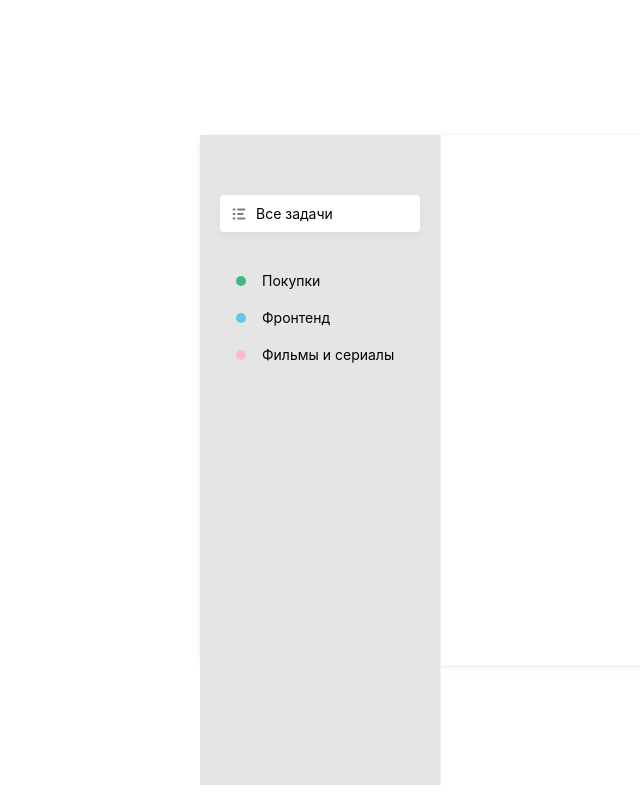
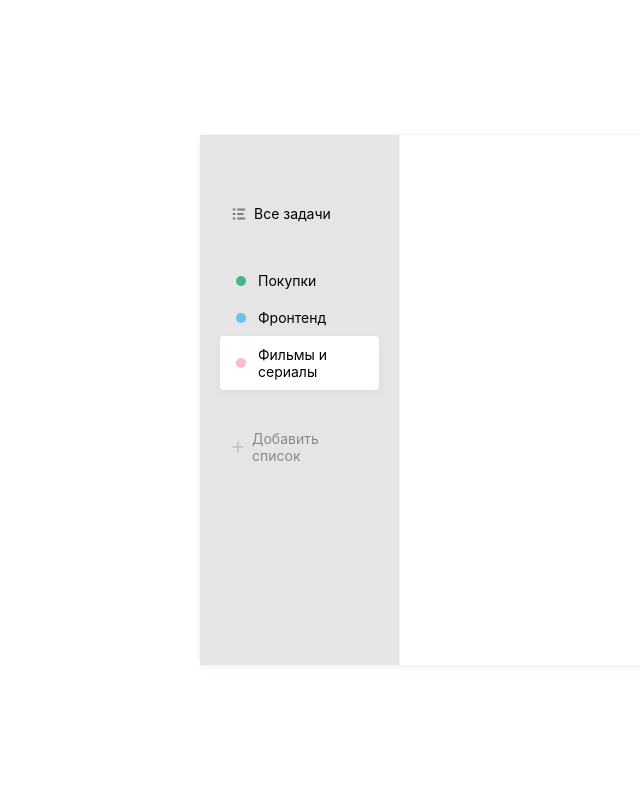
Before and after one commit to lainlainlain/react-todo-app, a React (Create React App) app: page / in a window 1280 px wide. Shown: the whole page, without its empty margins (65-705 px from the left). Built offline with nearby package versions, Linux system fonts and the light colour scheme.

Commit message:
added list

```diff
--- a/src/App.js
+++ b/src/App.js
@@ -1,6 +1,9 @@
 import List from "./components/List/List";
 
 import "./App.css";
+import AddList from "./components/AddList/AddList";
+import React from "react";
+import DB from "./assets/db.json";
 
 function App() {
   return (
@@ -24,26 +27,27 @@ function App() {
                 </svg>
               ),
               name: "Все задачи",
-              active: true
             },
           ]}
         />
         <List
           props={[
             {
-              color: 'green',
+              color: "green",
               name: "Покупки",
             },
             {
-              color: 'blue',
+              color: "blue",
               name: "Фронтенд",
             },
             {
-              color: 'pink',
+              color: "pink",
               name: "Фильмы и сериалы",
+              active: true,
             },
           ]}
         />
+        <AddList colors={DB.colors} />
       </div>
 
       <div className="todo__tasks"></div>
--- /dev/null
+++ b/src/assets/db.json
@@ -0,0 +1,173 @@
+{
+  "lists": [
+    {
+      "id": 1,
+      "name": "Продажи",
+      "colorId": 5
+    },
+    {
+      "id": 2,
+      "name": "Фронтенд",
+      "colorId": 4
+    },
+    {
+      "id": 3,
+      "name": "Фильмы и сериалы",
+      "colorId": 3
+    },
+    {
+      "id": 4,
+      "name": "Книги",
+      "colorId": 2
+    },
+    {
+      "id": 5,
+      "name": "Личное",
+      "colorId": 1
+    },
+    {
+      "name": "Спорт",
+      "colorId": 3,
+      "id": 6
+    },
+    {
+      "name": "Курс по ReactJS ToDo",
+      "colorId": 7,
+      "id": 7
+    }
+  ],
+  "tasks": [
+    {
+      "id": 1,
+      "listId": 2,
+      "text": "Изучить JavaScript",
+      "completed": true
+    },
+    {
+      "id": 2,
+      "listId": 2,
+      "text": "Изучить паттерны проектирования",
+      "completed": false
+    },
+    {
+      "id": 3,
+      "listId": 2,
+      "text": "ReactJS Hooks (useState, useReducer, useEffect и т.д.)",
+      "completed": true
+    },
+    {
+      "id": 4,
+      "listId": 2,
+      "text": "Redux (redux-observable, redux-saga)",
+      "completed": false
+    },
+    {
+      "listId": 2,
+      "text": "123",
+      "completed": true,
+      "id": 5
+    },
+    {
+      "listId": 1,
+      "text": "test",
+      "completed": false,
+      "id": 6
+    },
+    {
+      "listId": 1,
+      "text": "qweqwe",
+      "completed": false,
+      "id": 7
+    },
+    {
+      "listId": 1,
+      "text": "qweqwe",
+      "completed": true,
+      "id": 8
+    },
+    {
+      "listId": 1,
+      "text": "123",
+      "completed": false,
+      "id": 9
+    },
+    {
+      "listId": 4,
+      "text": "Купить 1984!",
+      "completed": true,
+      "id": 10
+    },
+    {
+      "listId": 2,
+      "text": "222",
+      "completed": true,
+      "id": 12
+    },
+    {
+      "listId": 7,
+      "text": "Сделали сайдбар",
+      "completed": true,
+      "id": 15
+    },
+    {
+      "listId": 7,
+      "text": "Сделали список задач",
+      "completed": true,
+      "id": 16
+    },
+    {
+      "listId": 7,
+      "text": "Сделали удаление и редактирование задач и списков",
+      "completed": true,
+      "id": 17
+    },
+    {
+      "listId": 8,
+      "text": "tttt",
+      "completed": false,
+      "id": 18
+    }
+  ],
+  "colors": [
+    {
+      "id": 1,
+      "hex": "#C9D1D3",
+      "name": "grey"
+    },
+    {
+      "id": 2,
+      "hex": "#42B883",
+      "name": "green"
+    },
+    {
+      "id": 3,
+      "hex": "#64C4ED",
+      "name": "blue"
+    },
+    {
+      "id": 4,
+      "hex": "#FFBBCC",
+      "name": "pink"
+    },
+    {
+      "id": 5,
+      "hex": "#B6E6BD",
+      "name": "lime"
+    },
+    {
+      "id": 6,
+      "hex": "#C355F5",
+      "name": "purple"
+    },
+    {
+      "id": 7,
+      "hex": "#110133",
+      "name": "black"
+    },
+    {
+      "id": 8,
+      "hex": "#FF6464",
+      "name": "red"
+    }
+  ]
+}
--- /dev/null
+++ b/src/components/AddList/AddList.js
@@ -0,0 +1,79 @@
+import { useState } from "react";
+import List from "../List/List";
+import Badge from "../UI/Badge/Badge";
+
+import "./AddList.scss";
+import closeSvg from "../../assets/img/close.svg";
+
+const AddList = ({ colors }) => {
+  const [visiblePopup, setVisiblePopup] = useState(false);
+  const [selectedColor, setSelectedColor] = useState(colors[0].id);
+
+  return (
+    <div className="add-list">
+      <List
+        onClickPopup={() => {
+          setVisiblePopup(true);
+        }}
+        props={[
+          {
+            className: "list__add-button",
+            icon: (
+              <svg
+                width="12"
+                height="12"
+                viewBox="0 0 12 12"
+                fill="none"
+                xmlns="http://www.w3.org/2000/svg"
+              >
+                <path
+                  d="M6 1V11"
+                  stroke="#868686"
+                  strokeWidth="1.5"
+                  strokeLinecap="round"
+                  strokeLinejoin="round"
+                />
+                <path
+                  d="M1 6H11"
+                  stroke="#868686"
+                  strokeWidth="1.5"
+                  strokeLinecap="round"
+                  strokeLinejoin="round"
+                />
+              </svg>
+            ),
+            name: "Добавить список ",
+          },
+        ]}
+      />
+      {visiblePopup && (
+        <div className="add-list__popup">
+          <img
+            src={closeSvg}
+            alt="close"
+            className="add-list__popup-close-btn"
+            onClick={() => setVisiblePopup(false)}
+          ></img>
+          <input
+            type="text"
+            className="field"
+            placeholder="Название папки"
+          ></input>
+          <div className="add-list__popup-colors">
+            {colors.map((color) => (
+              <Badge
+                onSelectedColor={() => setSelectedColor(color.id)}
+                key={color.id}
+                color={color.name}
+                className={selectedColor === color.id && "active"}
+              ></Badge>
+            ))}
+          </div>
+          <button className="button">Добавить</button>
+        </div>
+      )}
+    </div>
+  );
+};
+
+export default AddList;
--- /dev/null
+++ b/src/components/AddList/AddList.scss
@@ -0,0 +1,39 @@
+.add-list {
+  &__popup {
+    padding: 18px;
+    width: 240px;
+    height: 150px;
+    background: #ffffff;
+    box-shadow: 0px 6px 10px rgba(0, 0, 0, 0.05);
+    border-radius: 10px;
+    box-sizing: border-box;
+    position: relative;
+
+    &-close-btn {
+      position: absolute;
+      right: -8px;
+      top: -8px;
+      cursor: pointer;
+    }
+
+    .button {
+      margin-top: 12px;
+      width: 100%;
+    }
+
+    &-colors {
+      display: flex;
+      justify-content: space-between;
+      margin-top: 12px;
+      .badge {
+        width: 16px;
+        height: 16px;
+        border: 2px solid transparent;
+        cursor: pointer;
+        &.active {
+          border: 2px solid #525225;
+        }
+      }
+    }
+  }
+}
--- a/src/components/List/List.js
+++ b/src/components/List/List.js
@@ -1,18 +1,17 @@
 import "./List.scss";
+import classNames from "classnames";
+import Badge from "../UI/Badge/Badge";
 
-const List = ({ props }) => {
+const List = ({ props, onClickPopup }) => {
   return (
-    <ul className="list">
-      {props.map((item) => {
+    <ul onClick={onClickPopup} className="list">
+      {props.map((item, index) => {
         return (
-          <li className={item.active ? 'active' : ''}>
-            <i>
-              {item.icon ? (
-                item.icon
-              ) : (
-                <i className={`badge badge--${item.color}`}></i>
-              )}
-            </i>
+          <li
+            key={index}
+            className={classNames(item.className, { active: item.active })}
+          >
+            <i>{item.icon ? item.icon : <Badge color={item.color} />}</i>
             <span>{item.name}</span>
           </li>
         );
--- a/src/components/List/List.scss
+++ b/src/components/List/List.scss
@@ -1,6 +1,12 @@
 .list {
   margin-bottom: 30px;
   cursor: pointer;
+  &__add-button {
+    opacity: 0.4;
+    &:hover {
+      opacity: 1;
+    }
+  }
   li {
     display: flex;
     align-items: center;
@@ -14,24 +20,11 @@
 
     i {
       display: inline-flex;
-      margin-right: 10px;
-    }
-    .badge {
-      width: 10px;
-      height: 10px;
-      border-radius: 30px;
-      position: relative;
-      left: 4px;
-
-      &--green {
-        background-color: #42b883;
-      }
-      &--blue {
-        background-color: #64c4ed;
-      }
-      &--pink {
-        background-color: #ffbbcc;
-      }
+      margin-right: 8px;
     }
   }
+  .badge {
+    position: relative;
+    left: 4px;
+  }
 }
--- /dev/null
+++ b/src/components/UI/Badge/Badge.js
@@ -0,0 +1,15 @@
+import React from "react";
+import classNames from "classnames";
+
+import "./Badge.scss";
+
+const Badge = ({ color, onSelectedColor, className }) => {
+  return (
+    <i
+      onClick={onSelectedColor}
+      className={classNames('badge', { [`badge--${color}`] : color}, className)}
+    ></i>
+  );
+};
+
+export default Badge;
--- /dev/null
+++ b/src/components/UI/Badge/Badge.scss
@@ -0,0 +1,32 @@
+.badge {
+  display: inline-block;
+  width: 10px;
+  height: 10px;
+  border-radius: 30px;
+
+  &--grey {
+    background-color: #c9d1d3;
+  }
+  &--lime {
+    background-color: #b6e6bd;
+  }
+  &--purple {
+    background-color: #c355f5;
+  }
+
+  &--red {
+    background-color: #ff6464;
+  }
+  &--black {
+    background-color: black;
+  }
+  &--green {
+    background-color: #42b883;
+  }
+  &--blue {
+    background-color: #64c4ed;
+  }
+  &--pink {
+    background-color: #ffbbcc;
+  }
+}
--- a/src/index.scss
+++ b/src/index.scss
@@ -2,7 +2,7 @@
   margin: 0;
   padding: 0;
   list-style: none;
-  font-family: -apple-system, BlinkMacSystemFont, "Roboto";
+  font-family: -apple-system, "Roboto";
 }
 
 body {
@@ -10,6 +10,7 @@ body {
 }
 
 .todo {
+  display: flex;
   position: absolute;
   top: 50%;
   left: 50%;
@@ -21,10 +22,40 @@ body {
   border-radius: 10px;
   border: 1px solid #f4f6f8;
   &__sidebar {
-    background-color: #E5E5E5;
+    background-color: #e5e5e5;
     width: 200px;
     height: 100%;
+    box-sizing: border-box;
     border-right: 1px solid #f1f1f1;
     padding: 60px 20px;
   }
 }
+
+.button {
+  background: #4dd599;
+  border-radius: 4px;
+  padding: 10px 20px;
+  border: 0;
+  color: #fff;
+  &:hover {
+    background: darken(#4dd599, 6)
+  }
+  &:active {
+    background: darken(#4dd599, 10)
+
+  }
+
+}
+
+.field {
+  background: #ffffff;
+  border: 1px solid #efefef;
+  box-sizing: border-box;
+  border-radius: 4px;
+  padding: 8px 12px;
+  width: 100%;
+
+  &:focus {
+    border-color: #d1d0d0;
+  }
+}
```
Also changed, not shown: src/assets/img/Group.svg (added), src/assets/img/close.svg (added).
